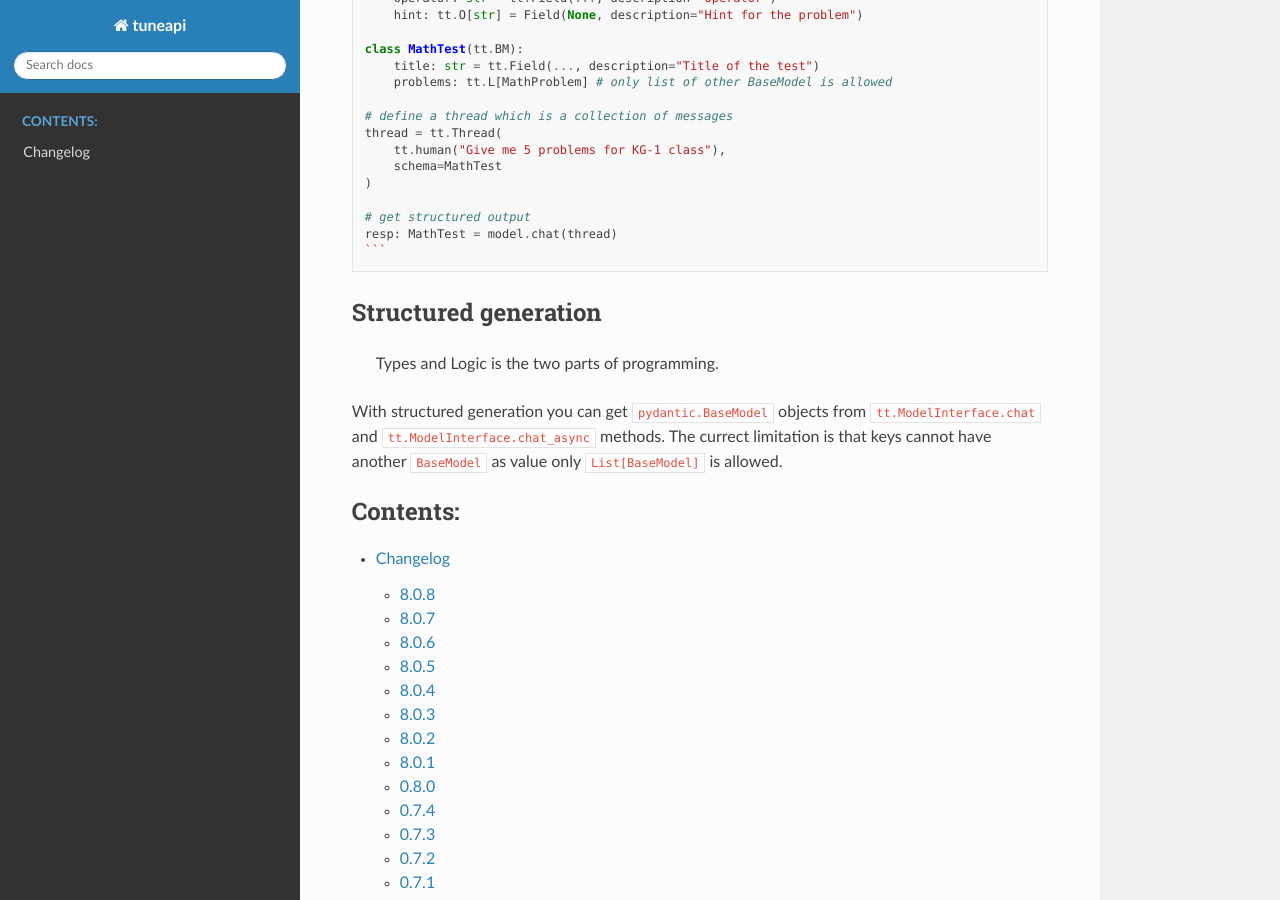
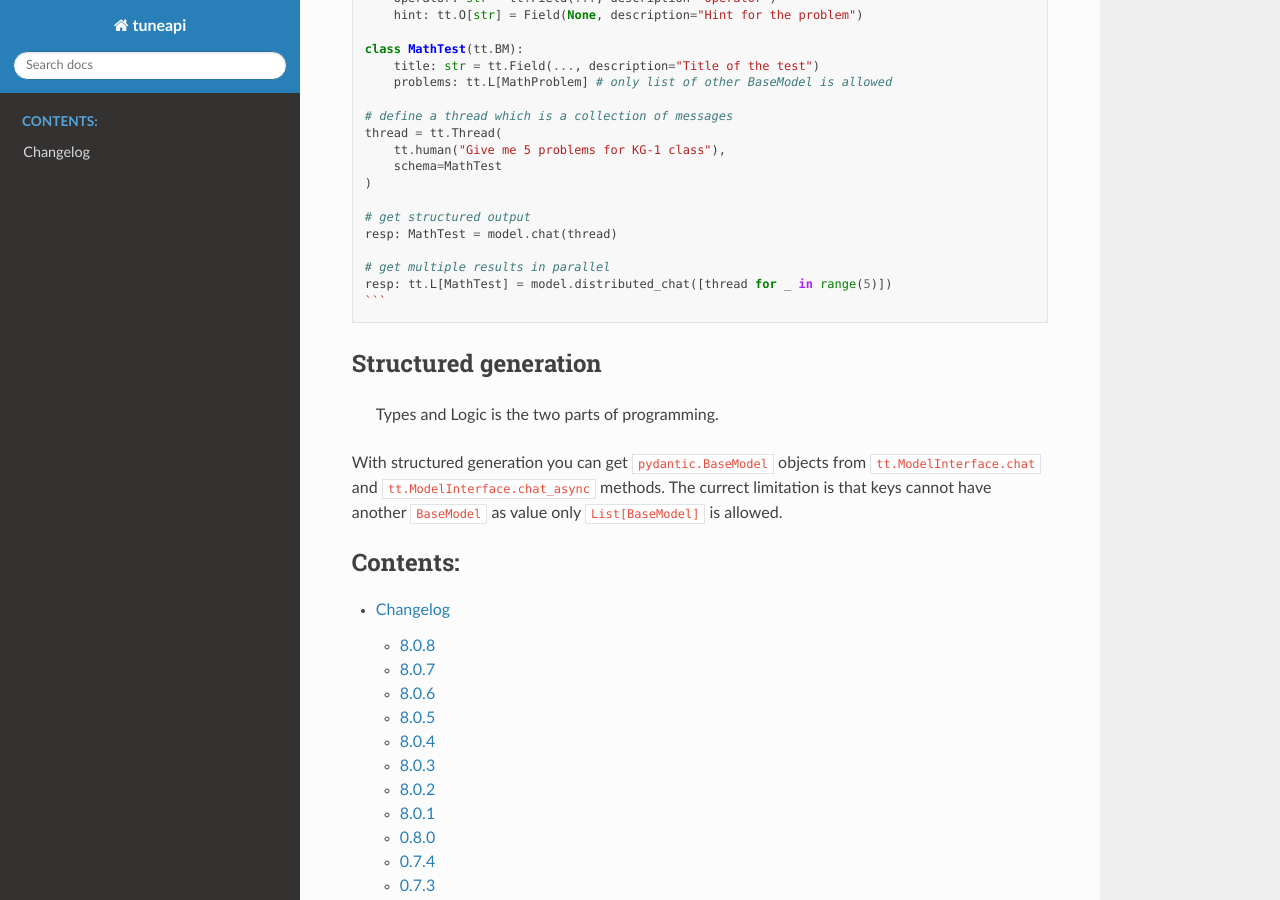
Before and after one commit to yashbonde/tuneapi, a Sphinx documentation site: the page built from docs/index.rst, in a window 1280 px wide and 900 px high, scrolled down 961 px. Built offline with Sphinx 7.4.7 and the Read the Docs theme 3.1.0, drawn with Linux system fonts in a browser that asks for light colours; pages that are not in the unit, such as notebooks, are missing from menus.

Commit message:
[chore] update docs with updated prompt

````diff
--- a/docs/index.rst
+++ b/docs/index.rst
@@ -64,6 +64,9 @@
 
     # get structured output
     resp: MathTest = model.chat(thread)
+
+    # get multiple results in parallel
+    resp: tt.L[MathTest] = model.distributed_chat([thread for _ in range(5)])
     ```
 
 Structured generation
````
